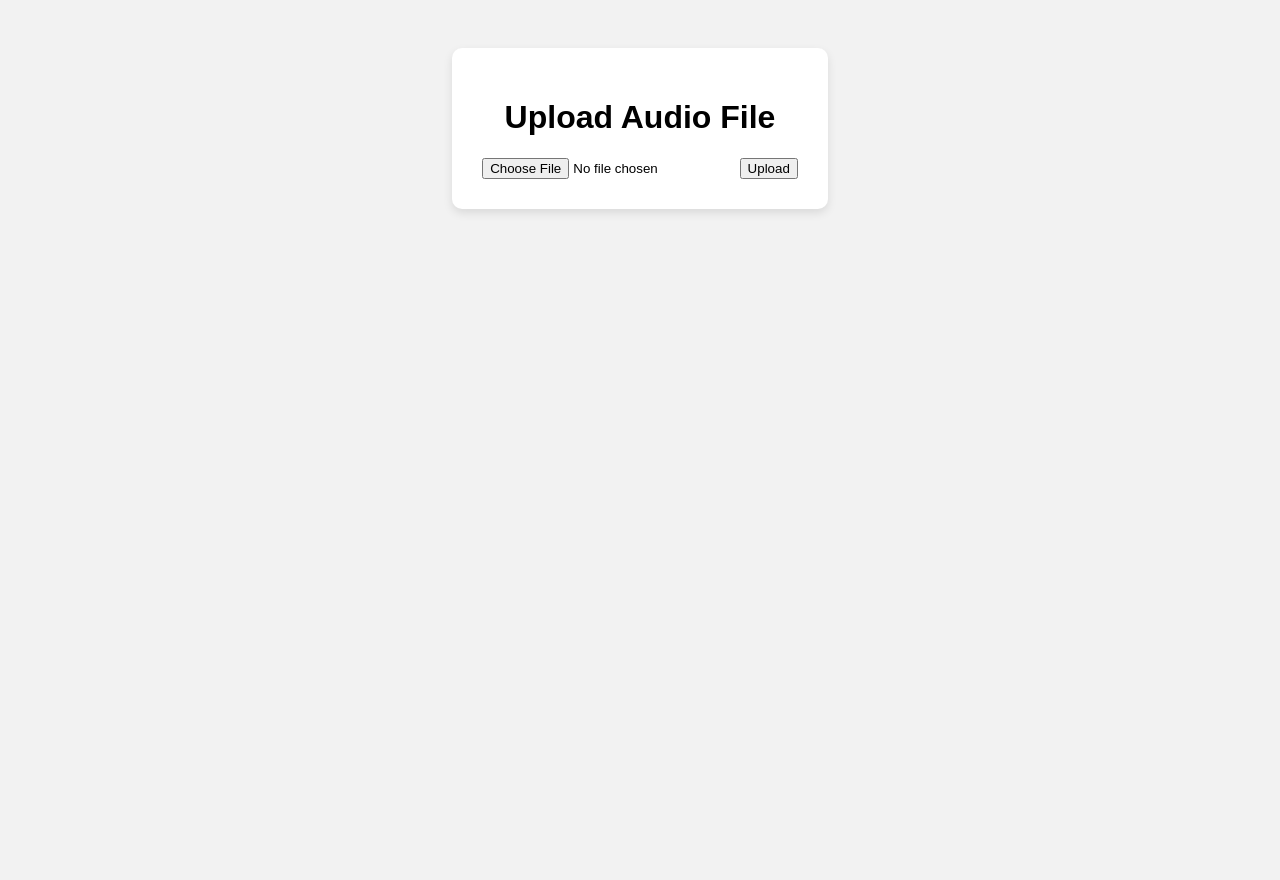
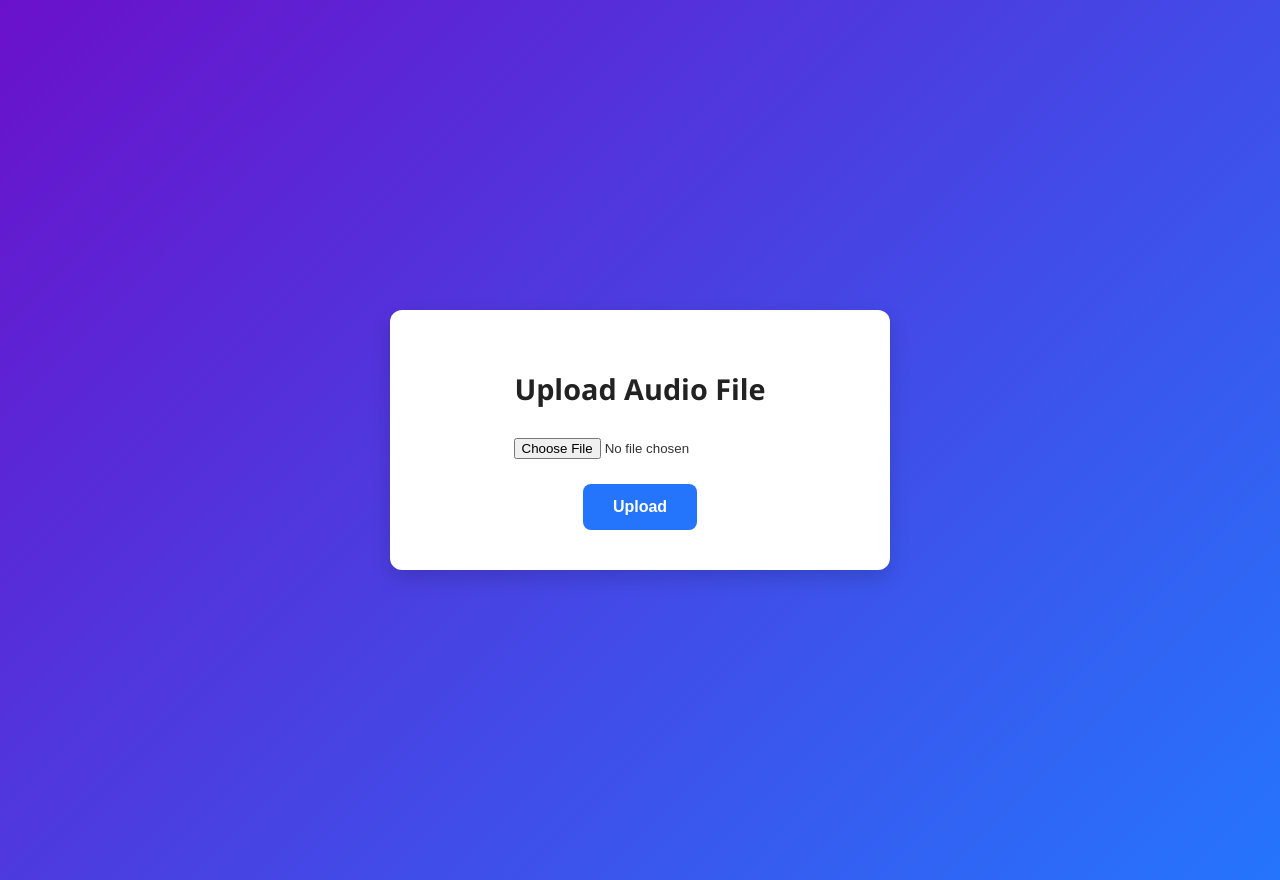
Before and after one commit to Rajesheeda/audio-separator, a Flask app: page / in a window 1280 px wide. Before the commit the page ends 213 px from the top, so only its background shows below. Run offline with Flask 2, Linux system fonts and the light colour scheme.

Commit message:
Update style.css

```diff
--- a/static/style.css
+++ b/static/style.css
@@ -1,32 +1,91 @@
 /* static/style.css */
+
 body {
-  font-family: Arial, sans-serif;
-  background-color: #f2f2f2;
-  padding: 40px;
+  font-family: 'Segoe UI', Tahoma, Geneva, Verdana, sans-serif;
+  background: linear-gradient(135deg, #6a11cb 0%, #2575fc 100%);
+  padding: 40px 20px;
+  display: flex;
+  justify-content: center;
+  align-items: center;
+  min-height: 100vh;
+  margin: 0;
+  color: #333;
+}
+
+.container {
+  background-color: #fff;
+  padding: 40px 50px;
+  border-radius: 12px;
+  box-shadow: 0 8px 20px rgba(0, 0, 0, 0.15);
+  max-width: 400px;
+  width: 100%;
   text-align: center;
 }
 
-.container {
-  background-color: white;
-  padding: 30px;
-  border-radius: 10px;
-  display: inline-block;
-  box-shadow: 0 4px 10px rgba(0, 0, 0, 0.1);
+h1 {
+  margin-bottom: 30px;
+  font-weight: 700;
+  color: #222;
+  font-size: 1.8rem;
+}
+
+form input[type="file"] {
+  display: block;
+  margin: 0 auto 25px;
+  cursor: pointer;
+}
+
+button {
+  background-color: #2575fc;
+  color: white;
+  border: none;
+  padding: 14px 30px;
+  font-size: 1rem;
+  border-radius: 8px;
+  cursor: pointer;
+  font-weight: 600;
+  transition: background-color 0.3s ease, transform 0.2s ease;
+}
+
+button:hover {
+  background-color: #1855d1;
+  transform: translateY(-2px);
+}
+
+button:active {
+  transform: translateY(0);
 }
 
 a {
   display: block;
-  margin: 15px;
+  margin-top: 20px;
+  color: #2575fc;
   text-decoration: none;
-  color: #007BFF;
-  font-size: 18px;
+  font-size: 1rem;
+  transition: color 0.3s ease;
 }
 
 a:hover {
   text-decoration: underline;
+  color: #1855d1;
 }
 
 audio {
   margin: 20px 0;
-  width: 300px;
+  width: 100%;
+  max-width: 320px;
+  outline: none;
+  border-radius: 8px;
+  box-shadow: 0 2px 8px rgba(0, 0, 0, 0.1);
 }
+
+@media (max-width: 480px) {
+  .container {
+    padding: 30px 20px;
+    max-width: 95%;
+  }
+
+  button {
+    width: 100%;
+  }
+}
```
